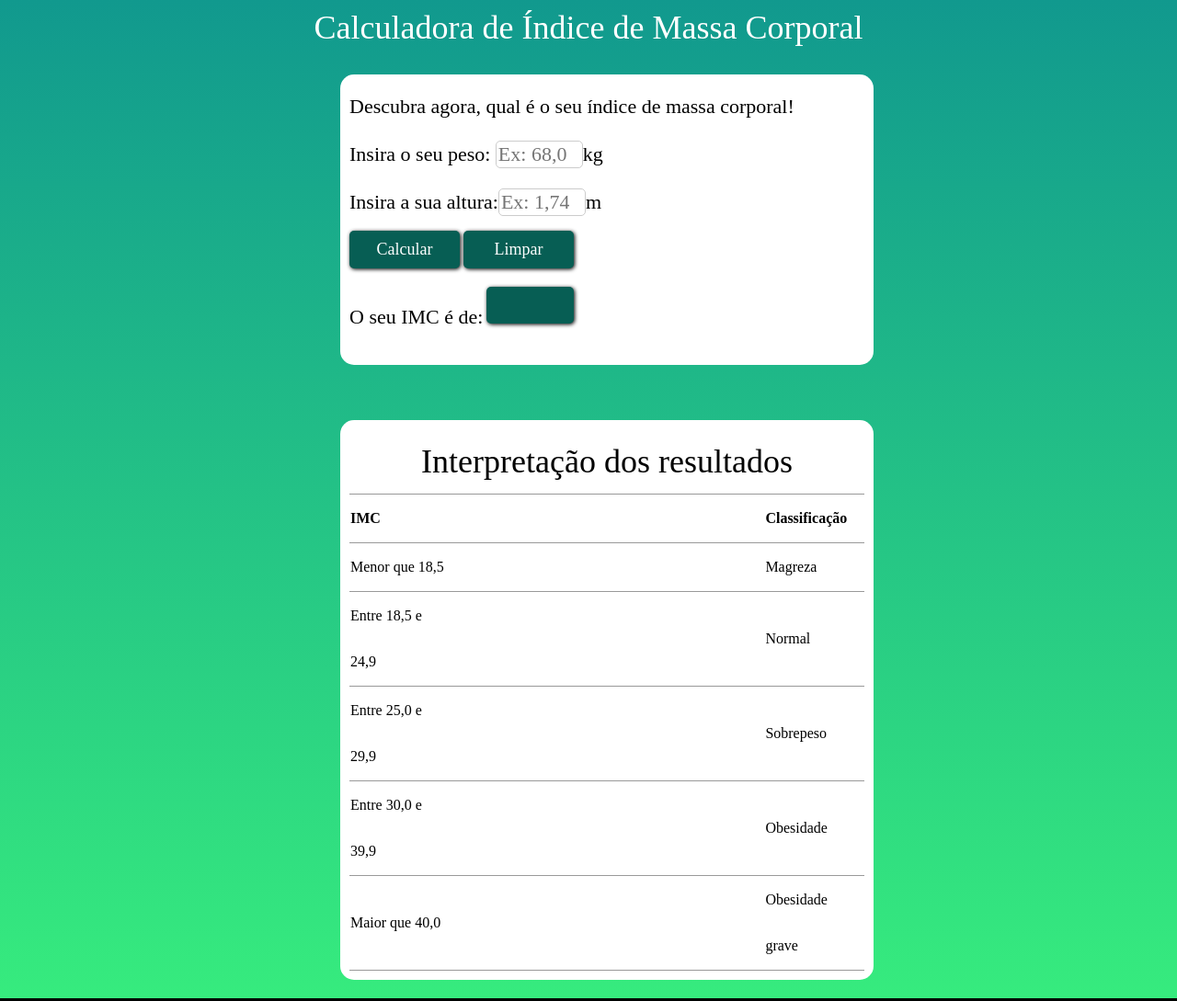
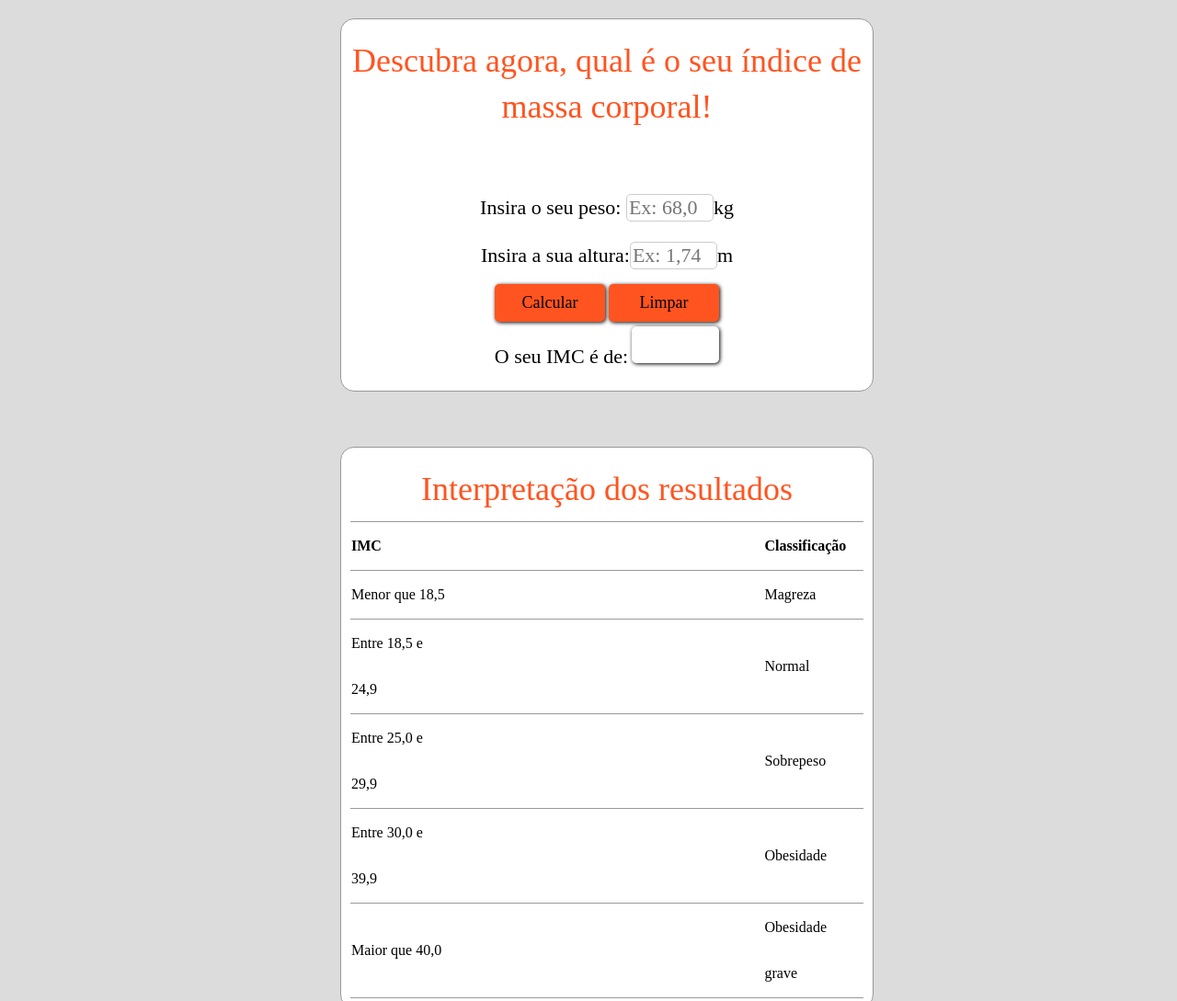
Before and after one commit to edu-souza/calculadora-imc, a plain HTML site: page index.html in a window 1280 px wide. Shown: the top 1089 px of the page at 92% size. Drawn offline with Linux system fonts and the light colour scheme.

Commit message:
Alterações 25/08
Melhorias no estilo

```diff
--- a/css/styles.css
+++ b/css/styles.css
@@ -1,6 +1,6 @@
 
 body {
-    background: linear-gradient( #11998e,#38ef7d );
+    background-color: rgb(221, 220, 220);
 }
 .center {
     margin: 0 auto;
@@ -8,17 +8,20 @@ body {
     width:580px;
 }
 .campos {
-    background-color: #fff;
     line-height: 50px;
     padding: 10px;
     border-radius: 15px;
+    background-color: #fff;
+    border: 0.5px solid #999;
     margin: 20px;
+    text-align: center;
 }
 .titulo {
     font-size: 36px;
     text-align: center;
     color: #fff;
     padding: 10px 0;
+    color: #FF5420;
 }
 .txt {
     font-size: 22px;
@@ -31,8 +34,8 @@ body {
     width: 120px;
     border-radius: 5px;
     padding: 10px;
-    background-color: #075E54;
-    color: #fff;
+    background-color: #FF5420;;
+    color: #000;
     border: 0;
     font-size: 18px;
     box-shadow: 1px 1px 4px black;
@@ -40,7 +43,7 @@ body {
 }
 .btn-1:hover {
     transition: ease 0.4s;
-    background-color: #128C7E;
+    background: transparent;
 }
 .campo {
     border: 1px solid #ccc;
@@ -69,8 +72,7 @@ body {
     padding: 3px;
     text-align: center;
     border-radius: 5px;
-    background-color: #075E54;
-    color: #fff;
+    color: #000000;
     font-size: 18px;
     box-shadow: 1px 1px 4px black;
 }
--- a/index.html
+++ b/index.html
@@ -10,42 +10,27 @@
     <link rel="stylesheet" type="text/css" href="css/responsivo.css">
     <script src="scripts.js"></script>
     <script src="https://kit.fontawesome.com/e1c9041fa0.js" crossorigin="anonymous"></script>
-
     <title>Massa Calc</title>
 </head>
 <body>
     <section class="container app-principal">
-        <h1 class="titulo">Calculadora de Índice de Massa Corporal</h1>
-
         <div class="center">
             <div class="campos grid-10">
-
-                <p class="txt">Descubra agora, qual é o seu índice de massa corporal!</p><br>
-
+                <h2 class="titulo">Descubra agora, qual é o seu índice de massa corporal!</h2><br>
                     <label for="peso" class="rotulo">Insira o seu peso: <input class="campo" type="number" id="peso" name="peso" placeholder="Ex: 68,0" min="0" step="0.1" max=100>kg</label><br>
-
-
                     <label for="altura" class="rotulo">Insira a sua altura:<input class="campo" type="number" id="altura" name="altura" placeholder="Ex: 1,74" min="0" step="0.01">m</label><br>
-
-
                     <button type="submit" class="btn-1" onclick="calcular()">Calcular</button>
-
                     <button type="reset" class="btn-1" onclick="limpar()">Limpar</button><br>
-                <div class="result">
                     <p class="txt">O seu IMC é de:</p>
-
                     <div class="res" id="res"></div>
-
-                </div>
-        </div>
-
+            </div>
         </div>
     </section>
 
     <section class="container tabela">
         <div class="center">
             <div class="campos grid-10">
-                <h1 class="titulo">Interpretação dos resultados</h1>
+                <h2 class="titulo">Interpretação dos resultados</h2>
                 <table class="table">
                     <thead>
                         <tr>
@@ -55,7 +40,6 @@
                         </tr>
                     </thead>
                     <tbody>
-
                         <tr>
                             <td colspan="1">Menor que 18,5</td>
                             <td colspan="2" class="whitespace"></td>
@@ -86,12 +70,10 @@
             </div>
         </div>
     </section>
-
     <div class="creditos">
         <div class="container">
             <p>Desenvolvido por <a href="#">Eduardo de Souza</a>&nbsp;<i class="fas fa-code"></i></p>
         </div>
     </div>
-
 </body>
 </html>
```
